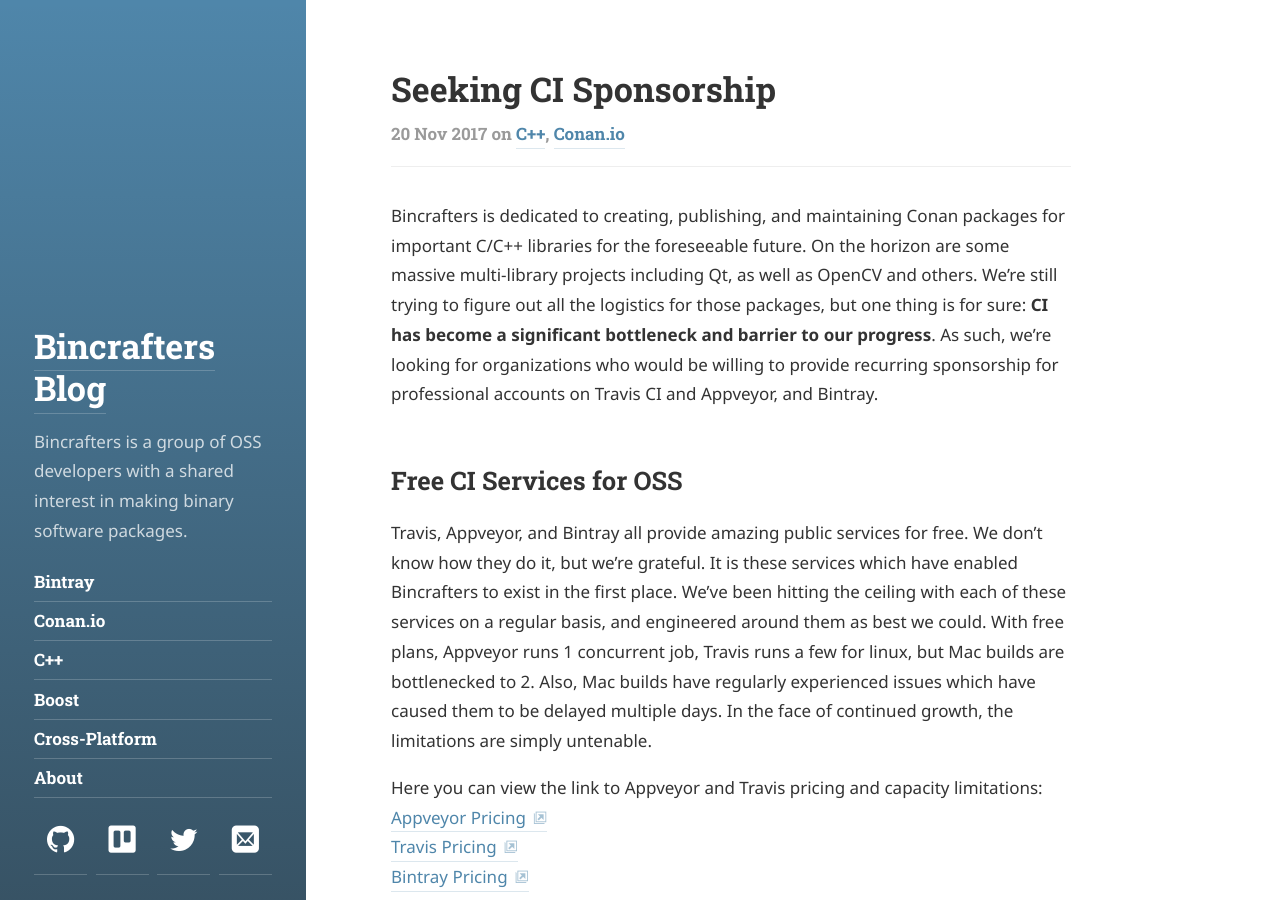
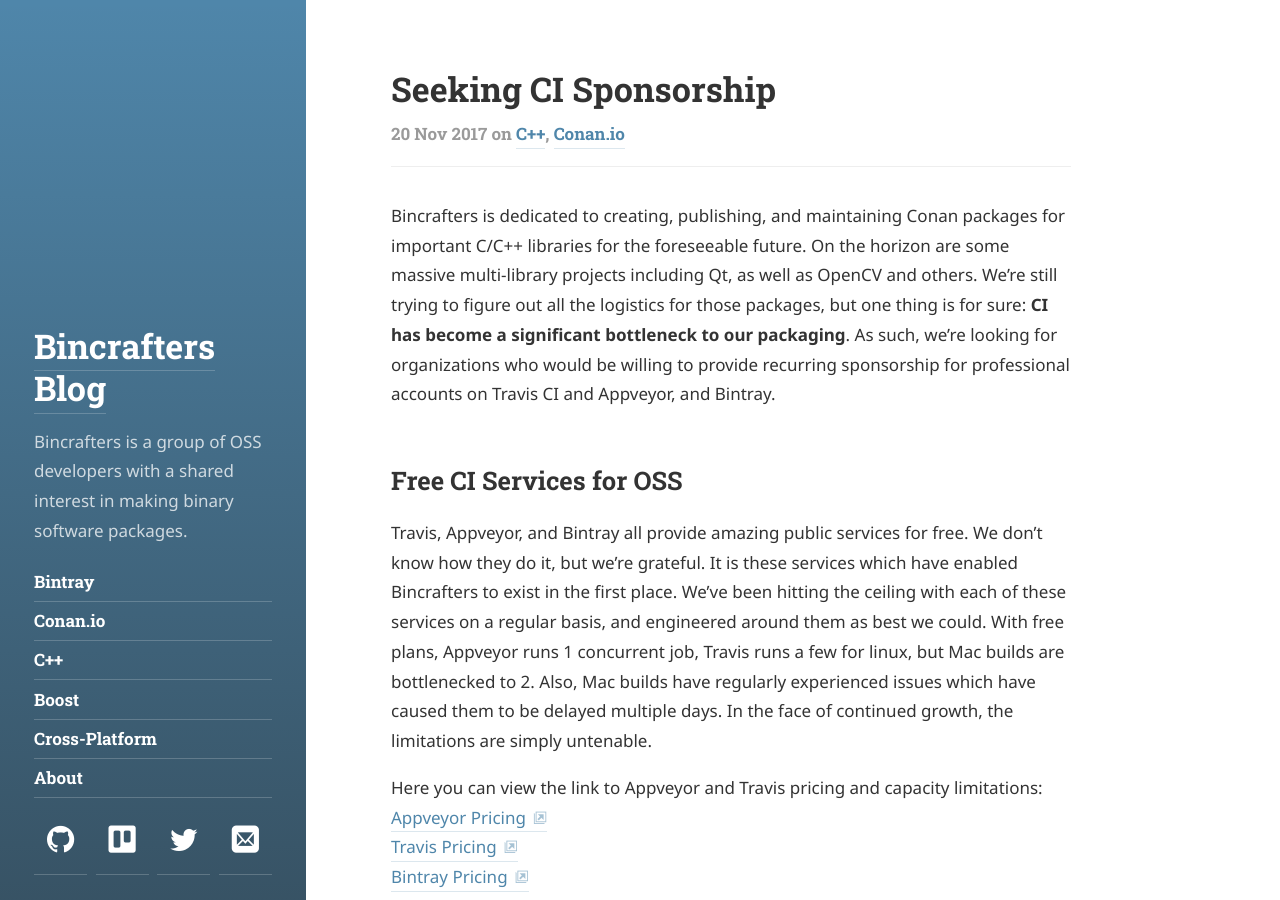
Before and after one commit to bincrafters/bincrafters.github.io, a Jekyll site: the page built from _posts/2017-11-20-Continuous-Integration-Sponsorship.md, in a window 1280 px wide and 900 px high. Built offline with Jekyll 4.4.1, drawn with Linux system fonts in a browser that asks for light colours; some web fonts are replaced.

```diff
--- a/_posts/2017-11-20-Continuous-Integration-Sponsorship.md
+++ b/_posts/2017-11-20-Continuous-Integration-Sponsorship.md
@@ -4,7 +4,7 @@ title: 'Seeking CI Sponsorship'
 tags: [C++, Conan.io]
 ---
 
-Bincrafters is dedicated to creating, publishing, and maintaining Conan packages for important C/C++ libraries for the foreseeable future. On the horizon are some massive multi-library projects including Qt, as well as OpenCV and others. We're still trying to figure out all the logistics for those packages, but one thing is for sure: __CI has become a significant bottleneck and barrier to our progress__. As such, we're looking for organizations who would be willing to provide recurring sponsorship for professional accounts on Travis CI and Appveyor, and Bintray.
+Bincrafters is dedicated to creating, publishing, and maintaining Conan packages for important C/C++ libraries for the foreseeable future. On the horizon are some massive multi-library projects including Qt, as well as OpenCV and others. We're still trying to figure out all the logistics for those packages, but one thing is for sure: __CI has become a significant bottleneck to our packaging__. As such, we're looking for organizations who would be willing to provide recurring sponsorship for professional accounts on Travis CI and Appveyor, and Bintray.
 
 ## Free CI Services for OSS
 Travis, Appveyor, and Bintray all provide amazing public services for free.  We don't know how they do it, but we're grateful. It is these services which have enabled Bincrafters to exist in the first place.  We've been hitting the ceiling with each of these services on a regular basis, and engineered around them as best we could.  With free plans, Appveyor runs 1 concurrent job, Travis runs a few for linux, but Mac builds are bottlenecked to 2.  Also, Mac builds have regularly experienced issues which have caused them to be delayed multiple days.   In the face of continued growth, the limitations are simply untenable.
```
Also changed, not shown: about.md (+1 -1 lines).
